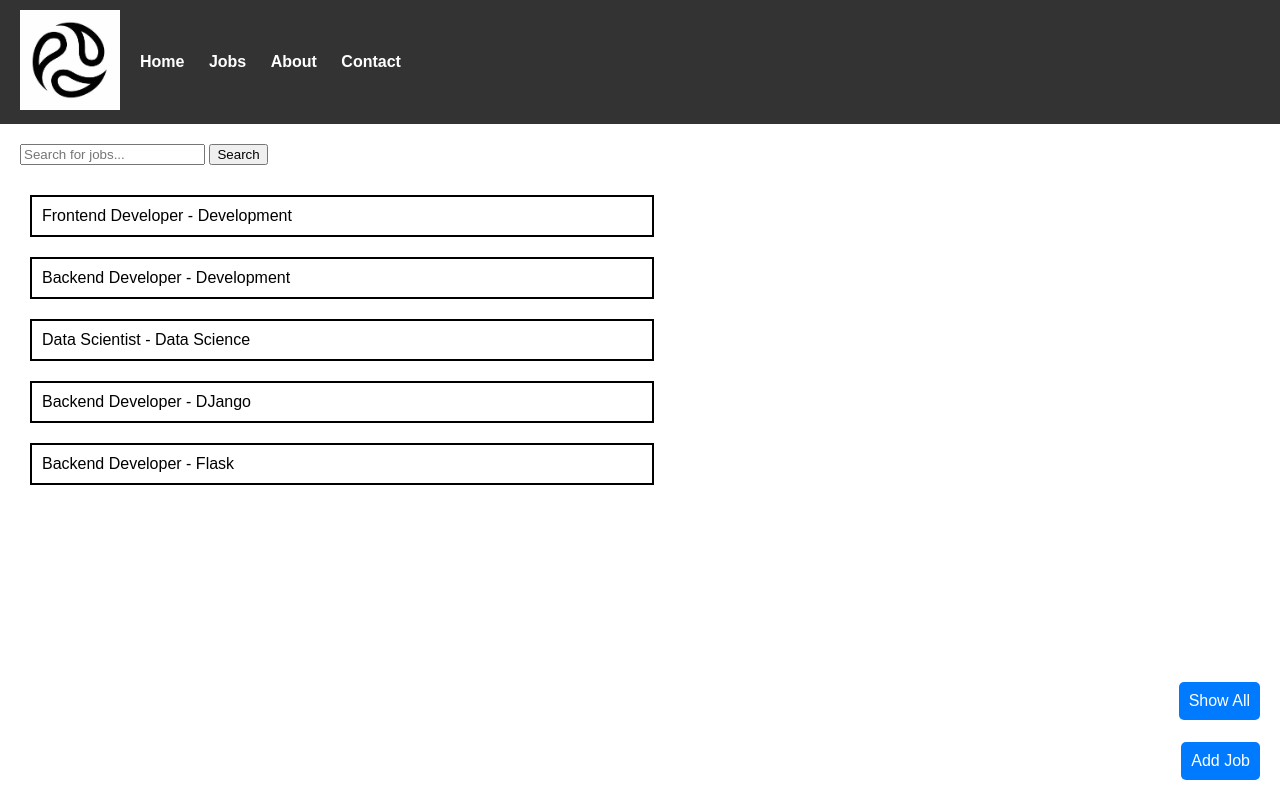
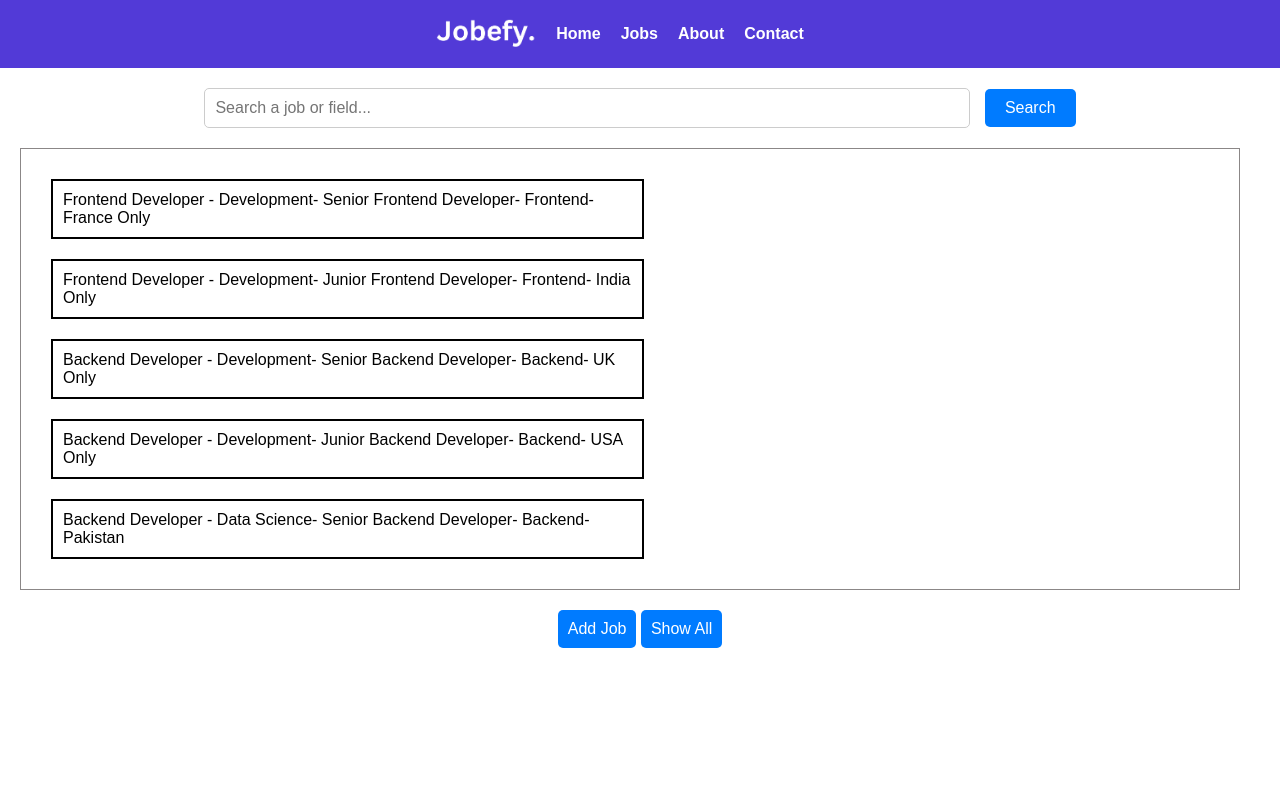
Before and after one commit to Syed-M-Nofel/Job-Listing, a plain HTML site: page index.html in a window 1280 px wide. Drawn offline with Linux system fonts and the light colour scheme.

Commit message:
Fourth Commit

```diff
--- a/index.html
+++ b/index.html
@@ -1,14 +1,18 @@
 <!DOCTYPE html>
 <html lang="en">
+
 <head>
   <meta charset="UTF-8">
   <title>Job Search</title>
   <link rel="stylesheet" href="styles.css">
 </head>
+
 <body>
+
   <header>
+
     <div class="logo">
-      <img src="logo.png" alt="Company Logo">
+      <img src="images/logo.png" alt="Company Logo">
     </div>
     <nav>
       <ul>
@@ -18,11 +22,14 @@
         <li><a href="#">Contact</a></li>
       </ul>
     </nav>
+
   </header>
 
   <main>
+
+
     <div class="search-container">
-      <input type="text" id="searchInput" placeholder="Search for jobs...">
+      <input type="text" id="searchInput" placeholder="Search a job or field...">
       <button onclick="searchJobs()">Search</button>
     </div>
 
@@ -31,11 +38,16 @@
     </div>
 
     <div class="button-container">
-      <button id="addButton" onclick="addNewJob()">Add Job</button>
-      <button id="showAllButton" onclick="showAllJobs()">Show All</button>
+      <button class="addButton" onclick="addNewJob()">Add Job</button>
+      <button class="showAllButton" onclick="showAllJobs()">Show All</button>
     </div>
+
+
   </main>
 
   <script src="script.js"></script>
+
 </body>
+
+
 </html>
--- a/script.js
+++ b/script.js
@@ -2,21 +2,48 @@
 
 // Sample job data
 let jobData = [
-    { name: 'Frontend Developer', field: 'Development' },
-    { name: 'Backend Developer', field: 'Development' },
-    { name: 'Data Scientist', field: 'Data Science' },
-    { name: 'Backend Developer', field: 'DJango' },
-    { name: 'Backend Developer', field: 'Flask' },
+    { name: 'Frontend Developer',
+      field: 'Development',
+      position: 'Senior Frontend Developer',
+      role: 'Frontend',
+      location: 'France Only',
+    },
+    { name: 'Frontend Developer',
+      field: 'Development',
+      position: 'Junior Frontend Developer',
+      role: 'Frontend',
+      location: 'India Only',
+    },
+    { name: 'Backend Developer',
+      field: 'Development',
+      position: 'Senior Backend Developer',
+      role: 'Backend',
+      location: 'UK Only',
+    },
+    { name: 'Backend Developer',
+      field: 'Development',
+      position: 'Junior Backend Developer',
+      role: 'Backend',
+      location: 'USA Only',
+    },
+    { name: 'Backend Developer',
+      field: 'Data Science',
+      position: 'Senior Backend Developer',
+      role: 'Backend',
+      location: 'Pakistan',
+    }
+
   ];
 
-  function displayJobs(jobs) {
+  function displayJobs(jobs)
+  {
     const jobListContainer = document.getElementById('jobList');
     jobListContainer.innerHTML = '';
 
     jobs.forEach(job => {
       const jobDiv = document.createElement('div');
       jobDiv.classList.add('job');
-      jobDiv.textContent = `${job.name} - ${job.field}`;
+      jobDiv.textContent = `${job.name} - ${job.field}- ${job.position}- ${job.role}- ${job.location}`;
       jobListContainer.appendChild(jobDiv);
     });
   }
@@ -24,7 +51,7 @@ let jobData = [
   function searchJobs() {
     const searchTerm = document.getElementById('searchInput').value.toLowerCase();
     const filteredJobs = jobData.filter(job =>
-      job.name.toLowerCase().includes(searchTerm) || job.field.toLowerCase().includes(searchTerm)
+      job.name.toLowerCase().includes(searchTerm) || job.field.toLowerCase().includes(searchTerm) || job.role.toLowerCase().includes(searchTerm)
     );
 
     displayJobs(filteredJobs);
@@ -33,6 +60,9 @@ let jobData = [
   function addNewJob() {
     const name = prompt('Enter job name:');
     const field = prompt('Enter job field:');
+    const position = prompt('Enter job position:');
+    const role = prompt('Enter job role:');
+    const location = prompt('Enter job location:');
 
     if (name && field) {
       const newJob = { name, field };
--- a/styles.css
+++ b/styles.css
@@ -1,50 +1,52 @@
-/* styles.css */
-
-body {
+  body
+  {
     font-family: Arial, sans-serif;
     margin: 0;
     padding: 0;
   }
 
-  header {
-    background-color: #333;
+  header
+  {
+    background-color: rgb(82, 58, 215);
     color: #fff;
     display: flex;
+    padding: 10px 20px;
+    justify-content: center;
     align-items: center;
-    padding: 10px 20px;
   }
 
-  .logo img {
-    width: 100px; /* Adjust as needed */
+  .logo img
+  {
+    width: 100px;
   }
 
-/* styles.css */
+                                                     /* NAVIGATION BAR */
 
-/* ... Previous CSS code ... */
-
-nav {
-  background-color: #333;
+  nav
+  {
+  background-color: rgb(82, 58, 215);
   padding: 10px 20px;
-  text-align: center; /* Aligns the content in the center horizontally */
+  text-align: center;
   }
 
-nav ul {
+  nav ul
+  {
     list-style: none;
     margin: 0;
     padding: 0;
-  display: inline-block; /* Change from flex to inline-block */
+    justify-content: center;
+    display: flex;
   }
 
-nav ul li {
+  nav ul li
+  {
     display: inline-block;
     margin-right: 20px;
   }
 
-nav ul li:last-child {
-  margin-right: 0;
-}
-
-nav ul li a {
+  nav ul li a
+  {
+    display: flex;
     color: #fff;
     text-decoration: none;
     font-size: 16px;
@@ -52,60 +54,108 @@ nav ul li a {
     transition: color 0.3s ease;
   }
 
-nav ul li a:hover {
-  color: #00bcd4;
+  nav ul li a:hover
+  {
+    color: #ef0e0e;
   }
 
 
 
-  main {
+
+
+  main
+  {
     padding: 20px;
   }
 
-  .search-container {
+                                                        /* SEARCH CONTAINER */
+
+  .search-container
+  {
+    text-align: center;
     margin-bottom: 20px;
   }
 
-  #jobList {
+  #searchInput
+  {
+    padding: 10px;
+    width: 60%;
+    margin-right: 10px;
+    border: 1px solid #ccc;
+    border-radius: 5px;
+    font-size: 16px;
+  }
+                                                           /* SEARCH BUTTON */
+  .search-container button
+  {
+    padding: 10px 20px;
+    background-color: #007bff;
+    color: white;
+    border: none;
+    border-radius: 5px;
+    font-size: 16px;
+    cursor: pointer;
+    transition: background-color 0.3s ease;
+  }
+
+  .search-container button:hover
+  {
+    background-color: #0056b3;
+  }
+                                                          /* JOB LISTING */
+  #jobList
+  {
     display: flex;
     flex-wrap: wrap;
+    padding: 20px;
+    width: 95%;
+    border: 1px solid rgb(139, 135, 135);
   }
 
-  .job {
-    width: calc(50% - 20px); /* Two jobs per row with some spacing */
+  .job
+  {
+    width: calc(50% - 20px);
     margin: 10px;
     padding: 10px;
     border: 2px solid rgb(0, 0, 0);
   }
 
-button#addButton {
-    position: fixed;
-    bottom: 20px;
-    right: 20px;
-    padding: 10px;
+                                                         /* BUTTONS */
+
+  .button-container
+  {
+    text-align: center;
+    margin-top: 20px;
+    display: inline-flexbox;
+    justify-content: space-between;
+  }
+
+  .showAllButton
+  {
     font-size: 16px;
     background-color: #007bff;
     color: #fff;
-    border: none;
-    border-radius: 5px;
-    cursor: pointer;
-  }
-
-.button-container {
-    text-align: center;
-    margin-top: 20px;
-  }
-
-  .button-container button
-  {
-
-    font-size: 16px;
-    background-color: #007bff;
-    color: #fff;
-    position: fixed;
-    bottom: 80px;
-    right: 20px;
     padding: 10px;
     border-radius: 5px;
     border: none;
   }
+
+  .showAllButton:hover
+  {
+    background-color: #0056b3;
+  }
+
+  .addButton
+  {
+    font-size: 16px;
+    background-color: #007bff;
+    color: #fff;
+    padding: 10px;
+    border-radius: 5px;
+    border: none;
+  }
+
+  .addButton:hover
+  {
+    background-color: #0056b3;
+  }
```
Also changed, not shown: images/logo.png (added), logo.png (deleted). Lines whose indentation alone changed are shown as unchanged.
